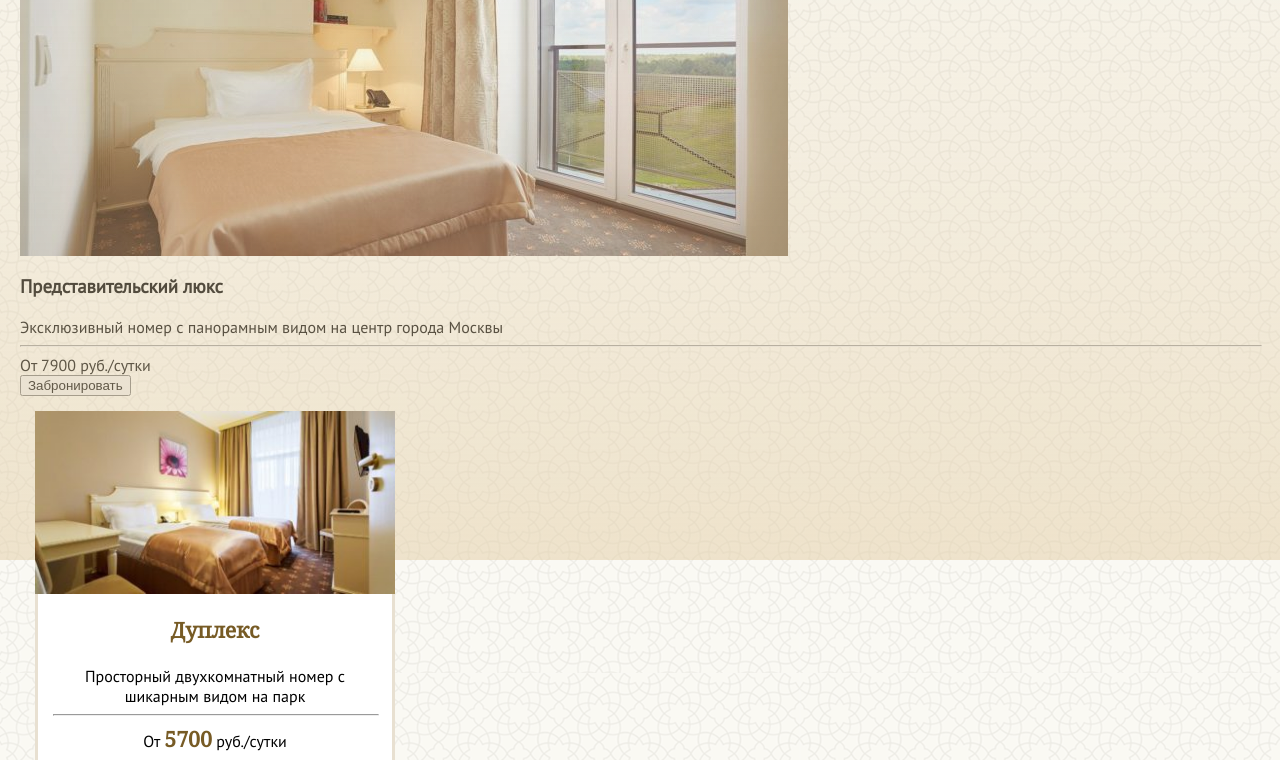
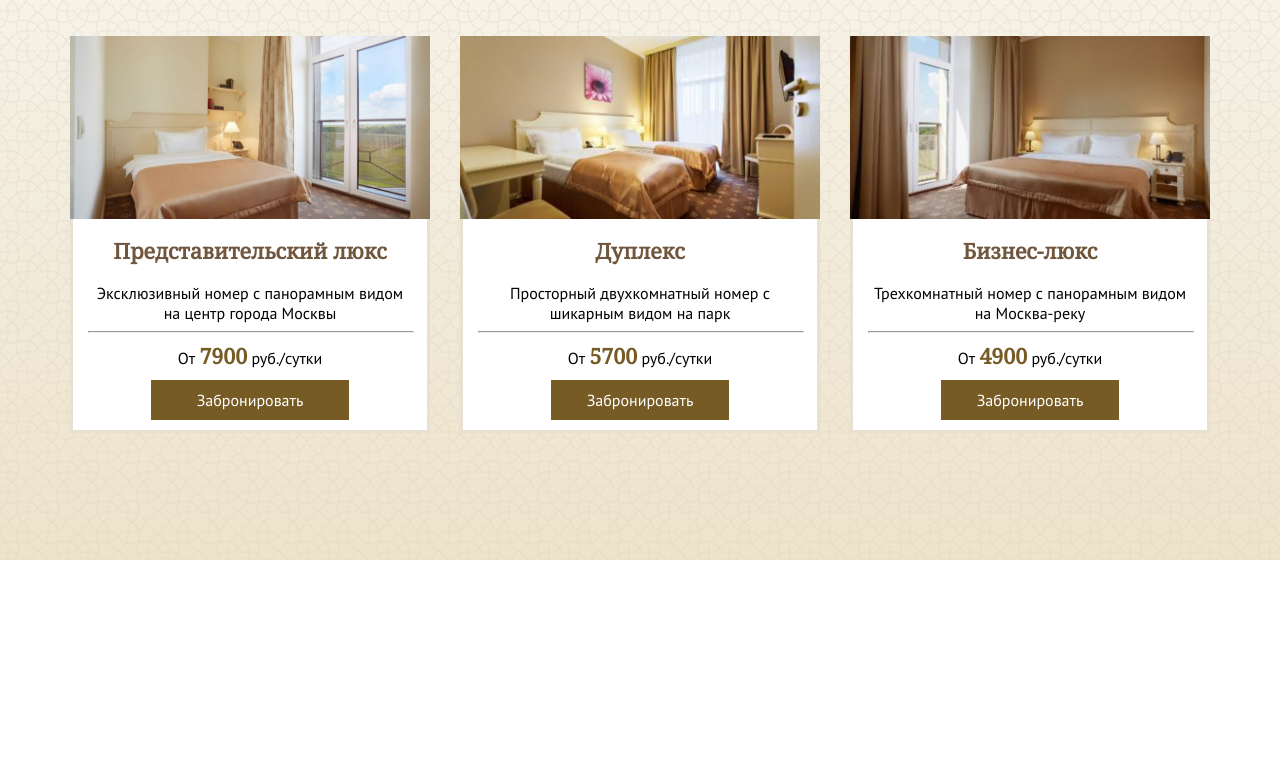
Before and after one commit to olichgrigoreva/hotel_rooms, a plain HTML site: page index.html in a window 1280 px wide. Shown: the part 240-1000 px from the top of the page. After the commit the page ends 800 px from the top, so only its background shows below. Drawn offline with Linux system fonts and the light colour scheme.

Commit message:
правки по верстке

```diff
--- a/index.html
+++ b/index.html
@@ -1,31 +1,27 @@
 <html>
-
 <head>
     <link href="styles/styles.css" rel="stylesheet">
-    <script src="js/main.js"></script>
     <meta name="viewport" content="width=device-width, initial-scale=1.0">
     <meta charset="UTF-8">
 </head>
 <body>
 <div class="container">
     <h1 class="h1">Номера и цены</h1>
-    <div class="box">
-        <div class="card">
-            <div class="card__image">
+    <div class="room_box">
+        <div class="room_card">
+            <div class="room-card-photo">
                 <img class="img" src="img/room1.jpg">
             </div>
-            <div class="card__content">
-                <div class="card__desc">
-                    <h3 class="card__title">Представительский люкс</h3>
-                    <div class="card__text">Эксклюзивный номер с панорамным видом на центр города Москвы</div>
+            <div class="room-card-content">
+                <h2 class="h2">Представительский люкс</h2>
+                <div class="text">Эксклюзивный номер с панорамным видом на центр города Москвы</div>
+                <hr class="hr">
+                <div class="room-price">
+                    От <span>7900</span> руб./сутки
                 </div>
-                <hr class="hr">
-                <div class="book">
-                    <div class="book__price">
-                        От <span>7900</span> руб./сутки
-                    </div>
-                    <input type="button" class="link -type-booking" value="Забронировать">
-                </div>
+                <a class="room_order_btn" href="#">
+                    <span>Забронировать</span>
+                </a>
             </div>
         </div>
         <div class="room_card">
@@ -33,8 +29,8 @@
                 <img class="img" src="img/room2.jpg">
             </div>
             <div class="room-card-content">
-                <h3 class="h3">Дуплекс</h3>
-                Просторный двухкомнатный номер с шикарным видом на парк
+                <h2 class="h2">Дуплекс</h2>
+                <div class="text">Просторный двухкомнатный номер с шикарным видом на парк</div>
                 <hr class="hr">
                 <div class="room-price">
                     От <span class="price">5700</span> руб./сутки
@@ -47,8 +43,8 @@
                 <img class="img" src="img/room3.jpg">
             </div>
             <div class="room-card-content">
-                <h3 class="h3">Бизнес-люкс</h3>
-                Трехкомнатный номер с панорамным видом на Москва-реку
+                <h2 class="h2">Бизнес-люкс</h2>
+                <div class="text">Трехкомнатный номер с панорамным видом на Москва-реку</div>
                 <hr class="hr">
                 <div class="room-price">
                     От <span class="price">4900</span> руб./сутки
@@ -58,5 +54,6 @@
         </div>
     </div>
 </div>
+<script src="js/main.js"></script>
 </body>
 </html>
--- a/styles/styles.css
+++ b/styles/styles.css
@@ -1,18 +1,12 @@
-@font-face {
-    font-family: NotoSerifRegular;
-    src: url("../fonts/NotoSerifRegular.ttf");
-}
+@import url('https://fonts.googleapis.com/css?family=Noto+Serif&display=swap&subset=cyrillic');
 
-@font-face {
-    font-family: PTSansRegular;
-    src: url("../fonts/PTSansRegular.ttf");
-}
-
+@import url('https://fonts.googleapis.com/css?family=PT+Sans&display=swap&subset=cyrillic');
 
 body {
+    display: flex;
+    justify-content: center;
     background: url("../img/background.png"), repeat;
-    margin: 20px;
-    font-family: PTSansRegular, sans-serif;
+    font-family: 'PT Sans', sans-serif;
 }
 
 body:before {
@@ -37,7 +31,6 @@ body:before {
     justify-content: center;
     margin: 0 auto;
     flex-wrap: wrap;
-
 }
 
 .room_card {
@@ -45,7 +38,7 @@ body:before {
     flex-direction: column;
     max-width: 360px;
     position: relative;
-    background-color: white;
+    background-color: #fff;
     margin: 15px;
 }
 
@@ -60,8 +53,8 @@ body:before {
 }
 
 .room_card:hover .room-card-content {
-    border: solid #ffffff;
-    border-top: thin white;
+    border: solid #fff;
+    border-top: none;
 }
 
 .room-card-content {
@@ -72,48 +65,52 @@ body:before {
     text-align: center;
     height: 100%;
     border: solid #d0bfa17d;
-    border-top: thin white;
+    border-top: none;
 }
 
 .room-price span {
     color: #775b25;
     font-size: 16pt;
     font-weight: bold;
-    font-family: NotoSerifRegular, sans-serif;
+    font-family: 'Noto Serif', serif;
 }
 
 .room_order_btn {
-    background-color: #92592d;
+    background-color: #775b25;
     padding: 10px;
-    color: white;
-    margin: 10px 0px;
+    color: #fff;
+    margin: 10px 0;
     width: 55%;
     border: 0;
     font-size: 16px;
+    font-family: 'PT Sans', sans-serif;
+    text-decoration: none;
+}
+
+.room_order_btn:hover {
+    background-color: #9e8555;
+    text-align: center;
+    cursor: pointer;
+    text-decoration: none;
 }
 
 .h1 {
-    color: #775b25;
+    color: #70563d;
     width: 100%;
     display: flex;
     justify-content: center;
     text-transform: uppercase;
-    font-family: NotoSerifRegular, sans-serif;
+    font-family: 'Noto Serif', serif;
+    z-index: 1;
+    font-size: calc((20/672)*(100vw - 1440px) + 60px);
 }
 
-.room_order_btn:hover {
-    background-color: #cd8b58;
-    border-color: #cd8b58;
-    text-align: center;
-    cursor: pointer;
-}
-
-.h3 {
-    color: #775b25;
+.h2 {
+    color: #70563d;
     display: flex;
     justify-content: center;
     font-size: 16pt;
-    font-family: NotoSerifRegular, sans-serif;
+    font-family: 'Noto Serif', serif;
 }
 
 .hr {
@@ -132,7 +129,7 @@ body:before {
     filter: grayscale(100%);
 }
 
-@media (min-width: 320px) {
+@media (max-width: 320px) {
     h1 {
         font-size: 199%;
     }
@@ -144,7 +141,6 @@ body:before {
 
 @media (max-width: 767px) {
     .container {
-        /*display: flex;*/
         flex-direction: column;
         justify-content: flex-start;
     }
```
